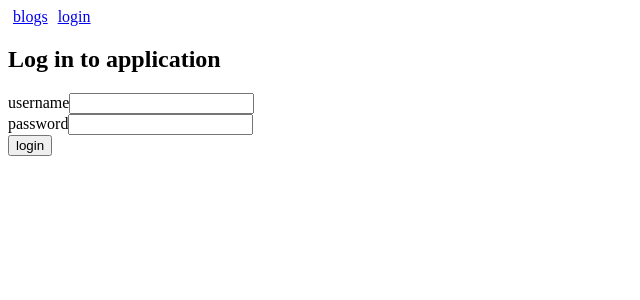
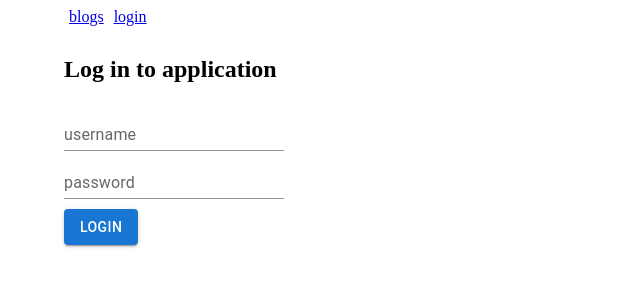
Before and after one commit to Artt4/Fullstack_Course_Open, a React (Vite) app in the folder part5/bloglist-frontend/: page /login in a window 1280 px wide. Shown: the top 300 px of the page, without its empty margins (0-640 px from the left). Built offline with nearby package versions, Linux system fonts and the light colour scheme; no server answers.

Commit message:
Solution to 5.29: styled blogs, step 1, plus refactored loginform bit

```diff
--- a/part5/bloglist-frontend/package.json
+++ b/part5/bloglist-frontend/package.json
@@ -11,6 +11,9 @@
     "test": "vitest run"
   },
   "dependencies": {
+    "@emotion/react": "^11.14.0",
+    "@emotion/styled": "^11.14.1",
+    "@mui/material": "^9.2.0",
     "axios": "^1.9.0",
     "react": "^19.1.0",
     "react-dom": "^19.1.0",
--- a/part5/bloglist-frontend/src/App.jsx
+++ b/part5/bloglist-frontend/src/App.jsx
@@ -1,5 +1,6 @@
 import { useState, useEffect } from 'react'
 import { Link, Routes, Route, useNavigate, Navigate, useMatch } from 'react-router-dom'
+import { Container } from '@mui/material'
 import blogService from './services/blogs'
 import loginService from './services/login'
 import Notification from './components/Notification'
@@ -37,19 +38,6 @@ const App = () => {
       blogService.setToken(user.token)
     }
   }, [])
-
-  const loginForm = () => (
-    <div>
-      <h2>Log in to application</h2>
-      <LoginForm
-        username={username}
-        password={password}
-        handleUsernameChange={({ target }) => setUsername(target.value)}
-        handlePasswordChange={({ target }) => setPassword(target.value)}
-        handleLogin={handleLogin}
-      />
-    </div>
-  )
 
   const handleLogin = async event => {
     event.preventDefault()
@@ -131,7 +119,7 @@ const App = () => {
   }
 
   return (
-    <div>
+    <Container>
       <div>
         <Link style={padding} to="/">blogs</Link>
         {user && (
@@ -157,7 +145,15 @@ const App = () => {
           />
         } />
         <Route path="/login" element={
-          user ? <Navigate replace to="/" /> : loginForm()
+          user ? <Navigate replace to="/" /> : (
+            <LoginForm
+              username={username}
+              password={password}
+              handleUsernameChange={({ target }) => setUsername(target.value)}
+              handlePasswordChange={({ target }) => setPassword(target.value)}
+              handleLogin={handleLogin}
+            />
+          )
         } />
         <Route path="/create" element={
           user ? <BlogForm createBlog={addBlog} /> : <Navigate replace to="/login" />
@@ -171,7 +167,7 @@ const App = () => {
           />
         } />
       </Routes>
-    </div>
+    </Container>
   )
 }
 
--- a/part5/bloglist-frontend/src/components/BlogForm.jsx
+++ b/part5/bloglist-frontend/src/components/BlogForm.jsx
@@ -1,4 +1,5 @@
 import { useState } from 'react'
+import { TextField, Button } from '@mui/material'
 
 const BlogForm = ({ createBlog }) => {
   const [title, setTitle] = useState('')
@@ -18,39 +19,44 @@ const BlogForm = ({ createBlog }) => {
   }
 
   return (
+    <div>
+      <h2 style={{ marginTop: 30 }}>Create new</h2>
       <form onSubmit={addBlog}>
         <div>
-        title:
-        <input
-          type="text"
+          <TextField
+            label="title"
+            margin="normal"
+            size="small"
+            sx={{ width: '400px' }}
             value={title}
-          name="Title"
             onChange={event => setTitle(event.target.value)}
-          placeholder='enter blog title'
           />
         </div>
         <div>
-        author:
-        <input
-          type="text"
+          <TextField
+            label="author"
+            margin="normal"
+            size="small"
+            sx={{ width: '400px' }}
             value={author}
-          name="Author"
             onChange={event => setAuthor(event.target.value)}
-          placeholder='enter blog author'
           />
         </div>
         <div>
-        url:
-        <input
-          type="text"
+          <TextField
+            label="url"
+            margin="normal"
+            size="small"
+            sx={{ width: '400px' }}
             value={url}
-          name="Url"
             onChange={({ target }) => setUrl(target.value)}
-          placeholder='enter blog url'
           />
         </div>
-      <button type="submit">create</button>
+        <Button type="submit" variant="contained" color="primary">
+          CREATE
+        </Button>
       </form>
+    </div>
   )
 }
 
--- a/part5/bloglist-frontend/src/components/LoginForm.jsx
+++ b/part5/bloglist-frontend/src/components/LoginForm.jsx
@@ -1,3 +1,5 @@
+import { TextField, Button } from '@mui/material'
+
 const LoginForm = ({
   handleLogin,
   username,
@@ -8,28 +10,28 @@ const LoginForm = ({
 }) => {
   return (
     <div>
+      <h2 style={{ marginTop: 30 }}>Log in to application</h2>
       <form onSubmit={handleLogin}>
         <div>
-          <label>
-            username
-            <input
-              type="text"
+          <TextField
+            label="username"
+            variant="standard"
             value={username}
             onChange={handleUsernameChange}
           />
-          </label>
         </div>
         <div>
-          <label>
-            password
-            <input
+          <TextField
+            label="password"
             type="password"
+            variant="standard"
             value={password}
             onChange={handlePasswordChange}
           />
-          </label>
         </div>
-        <button type="submit">login</button>
+        <Button type="submit" variant="contained" color="primary" style={{ marginTop: 10 }}>
+          LOGIN
+        </Button>
       </form>
     </div>
 
```
Also changed, not shown: 1 other file (tests, documents, lock files or other folders). Lines whose indentation alone changed are shown as unchanged.
